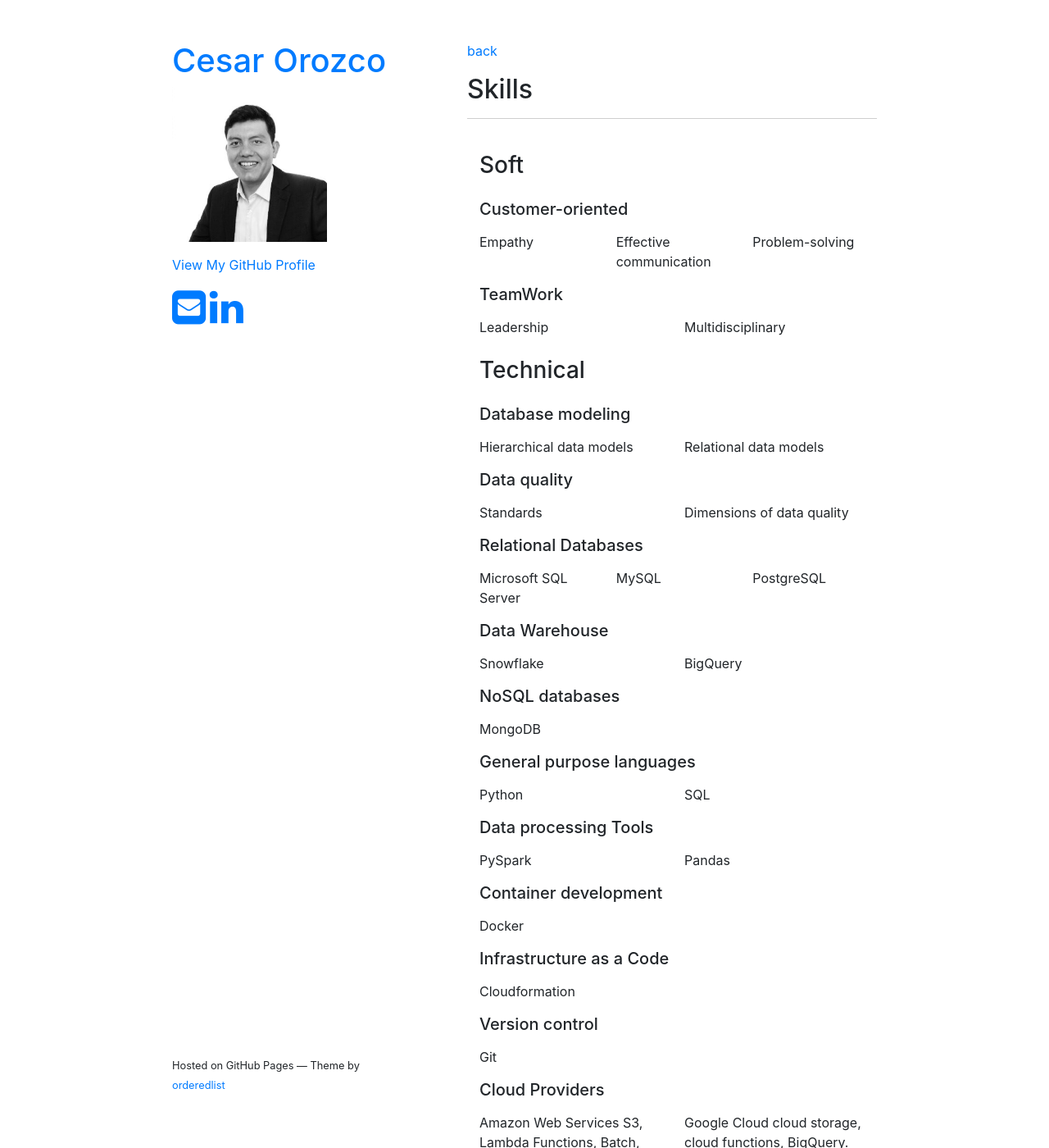
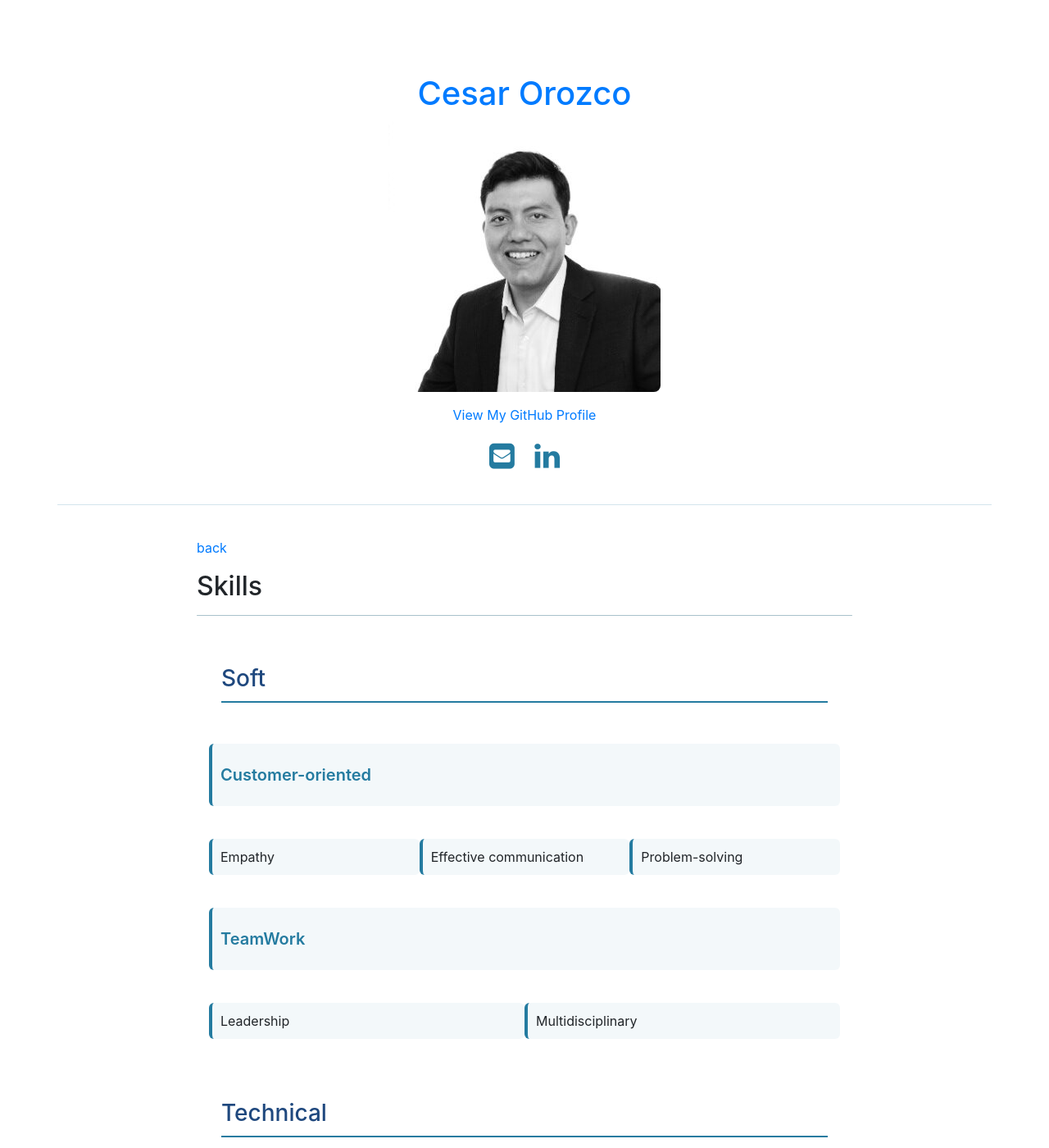
Before and after one commit to cesarorozcom/cesarorozcom.github.io, a Jekyll site: the page built from docs/skills.md, in a window 1280 px wide and 1400 px high. Shown: the whole window at 82% size. Built offline with Jekyll 4.4.1, drawn with Linux system fonts in a browser that asks for light colours.

Commit message:
site redesign

```diff
--- a/docs/_layouts/default.html
+++ b/docs/_layouts/default.html
@@ -41,13 +41,13 @@
         </ul>
         {% endif %}
         {% if site.data.social-media %}
-
-          {% assign socials = site.data.social-media %}
-          {% for entry in socials %}
-              {% assign key = entry | first %}
-                <a href="{{ socials[key].href }}{{ socials[key].id }}" title="{{ socials[key].title }}"><i class="fa {{ socials[key].fa-icon }}" style="font-size:48px;"></i></a>
-          {% endfor %}
-
+          <div class="social-links">
+            {% assign socials = site.data.social-media %}
+            {% for entry in socials %}
+                {% assign key = entry | first %}
+                  <a href="{{ socials[key].href }}{{ socials[key].id }}" title="{{ socials[key].title }}"><i class="fa {{ socials[key].fa-icon }}" style="font-size:36px; margin: 0 10px;"></i></a>
+            {% endfor %}
+          </div>
         {% endif %}
       </header>
       <section>
--- a/docs/_sass/jekyll-theme-minimal.scss
+++ b/docs/_sass/jekyll-theme-minimal.scss
@@ -1,16 +1,23 @@
 @import "fonts";
 @import "rouge-github";
+
+// Color Palette Variables
+$delft-blue: #1d3461;
+$davys-gray: #605f5e;
+$polynesian-blue: #1f487e;
+$imperial-red: #fb3640;
+$cerulean: #247ba0;
 
 body {
   background-color: #fff;
   padding:50px;
   font: 14px/1.5 "Noto Sans", "Helvetica Neue", Helvetica, Arial, sans-serif;
-  color:#727272;
+  color: $davys-gray;
   font-weight:400;
 }
 
 h1, h2, h3, h4, h5, h6 {
-  color:#222;
+  color: $delft-blue;
   margin:0 0 20px;
 }
 
@@ -27,20 +34,20 @@ h1 {
 }
 
 h2 {
-  color:#393939;
+  color: $polynesian-blue;
 }
 
 h3, h4, h5, h6 {
-  color:#494949;
+  color: $cerulean;
 }
 
 a {
-  color:#267CB9;
+  color: $cerulean;
   text-decoration:none;
 }
 
 a:hover, a:focus {
-  color:#069;
+  color: $imperial-red;
   font-weight: bold;
 }
 
@@ -56,231 +63,375 @@ a:hover small {
 }
 
 .wrapper {
-  width:860px;
-  margin:0 auto;
+  max-width: 1200px;
+  margin: 0 auto;
+  padding: 0 20px;
 }
 
 blockquote {
-  border-left:1px solid #e5e5e5;
-  margin:0;
-  padding:0 0 0 20px;
-  font-style:italic;
+  border-left: 4px solid $cerulean;
+  margin: 0;
+  padding: 0 0 0 20px;
+  font-style: italic;
+  background-color: rgba($cerulean, 0.05);
+  padding: 10px 20px;
+  border-radius: 4px;
 }
 
 code, pre {
-  font-family:Monaco, Bitstream Vera Sans Mono, Lucida Console, Terminal, Consolas, Liberation Mono, DejaVu Sans Mono, Courier New, monospace;
-  color:#333;
+  font-family: Monaco, Bitstream Vera Sans Mono, Lucida Console, Terminal, Consolas, Liberation Mono, DejaVu Sans Mono, Courier New, monospace;
+  color: $delft-blue;
 }
 
 pre {
-  padding:8px 15px;
-  background: #f8f8f8;
-  border-radius:5px;
-  border:1px solid #e5e5e5;
+  padding: 15px;
+  background: rgba($davys-gray, 0.05);
+  border-radius: 8px;
+  border: 1px solid rgba($cerulean, 0.2);
   overflow-x: auto;
 }
 
 table {
-  width:100%;
-  border-collapse:collapse;
+  width: 100%;
+  border-collapse: collapse;
+  margin: 20px 0;
 }
 
 th, td {
-  text-align:left;
-  padding:5px 10px;
-  border-bottom:1px solid #e5e5e5;
+  text-align: left;
+  padding: 12px;
+  border-bottom: 1px solid rgba($cerulean, 0.2);
 }
 
 dt {
-  color:#444;
-  font-weight:700;
+  color: $delft-blue;
+  font-weight: 700;
 }
 
 th {
-  color:#444;
+  color: $delft-blue;
+  background-color: rgba($cerulean, 0.1);
 }
 
 img {
-  max-width:70%;
+  max-width: 100%;
+  height: auto;
+  border-radius: 8px;
 }
 
 kbd {
-  background-color: #fafbfc;
-  border: 1px solid #c6cbd1;
-  border-bottom-color: #959da5;
-  border-radius: 3px;
-  box-shadow: inset 0 -1px 0 #959da5;
-  color: #444d56;
+  background-color: rgba($davys-gray, 0.1);
+  border: 1px solid rgba($cerulean, 0.3);
+  border-bottom-color: rgba($cerulean, 0.5);
+  border-radius: 4px;
+  box-shadow: inset 0 -1px 0 rgba($cerulean, 0.5);
+  color: $delft-blue;
   display: inline-block;
   font-size: 11px;
   line-height: 10px;
-  padding: 3px 5px;
+  padding: 4px 6px;
   vertical-align: middle;
 }
 
 header {
-  width:270px;
-  float:left;
-  position:fixed;
-  -webkit-font-smoothing:subpixel-antialiased;
+  text-align: center;
+  padding: 40px 0;
+  border-bottom: 1px solid rgba($cerulean, 0.2);
+  margin-bottom: 40px;
+}
+
+.social-links {
+  margin-top: 20px;
+}
+
+.social-links a {
+  color: $cerulean;
+  transition: color 0.3s ease;
+}
+
+.social-links a:hover {
+  color: $imperial-red;
+}
+
+// Navigation styles
+.nav {
+  margin: 30px 0;
+  text-align: center;
+}
+
+.nav-item {
+  display: inline-block;
+  margin: 0 15px;
+}
+
+.nav-link {
+  color: $cerulean;
+  text-decoration: none;
+  font-weight: 500;
+  padding: 10px 20px;
+  border-radius: 6px;
+  transition: all 0.3s ease;
+  border: 1px solid transparent;
+}
+
+.nav-link:hover {
+  color: $imperial-red;
+  background-color: rgba($cerulean, 0.1);
+  border-color: rgba($cerulean, 0.3);
+}
+
+// Badge styles
+.content .row {
+  margin: 20px 0;
+}
+
+.content .col {
+  text-align: center;
+  margin: 10px 0;
+}
+
+.content img {
+  max-width: 80px;
+  height: auto;
+  margin: 10px;
+  border-radius: 8px;
+  box-shadow: 0 2px 8px rgba($delft-blue, 0.2);
+  transition: transform 0.3s ease;
+}
+
+.content img:hover {
+  transform: scale(1.05);
+}
+
+// Skills page styles
+.container-fluid .row {
+  margin: 20px 0;
+}
+
+.container-fluid .col-md-12 h3 {
+  color: $polynesian-blue;
+  border-bottom: 2px solid $cerulean;
+  padding-bottom: 10px;
+  margin-bottom: 20px;
+}
+
+.container-fluid .col h5 {
+  color: $cerulean;
+  font-weight: 600;
+}
+
+.container-fluid .text-secondary {
+  color: $davys-gray !important;
+}
+
+.container-fluid .col {
+  margin: 10px 0;
+  padding: 10px;
+  background-color: rgba($cerulean, 0.05);
+  border-radius: 6px;
+  border-left: 4px solid $cerulean;
+}
+
+// Employment page styles
+.back {
+  text-align: center;
+  margin: 20px 0;
+}
+
+.back a {
+  color: $cerulean;
+  font-weight: 500;
+}
+
+.back a:hover {
+  color: $imperial-red;
 }
 
 ul.downloads {
-  list-style:none;
-  height:40px;
-  padding:0;
-  background: #f4f4f4;
-  border-radius:5px;
-  border:1px solid #e0e0e0;
-  width:270px;
+  list-style: none;
+  height: 50px;
+  padding: 0;
+  background: rgba($cerulean, 0.1);
+  border-radius: 8px;
+  border: 1px solid rgba($cerulean, 0.2);
+  width: 100%;
+  max-width: 400px;
+  margin: 20px auto;
+  display: flex;
 }
 
 .downloads li {
-  width:89px;
-  float:left;
-  border-right:1px solid #e0e0e0;
-  height:40px;
+  flex: 1;
+  border-right: 1px solid rgba($cerulean, 0.2);
+  height: 50px;
+}
+
+.downloads li:last-child {
+  border-right: none;
 }
 
 .downloads li:first-child a {
-  border-radius:5px 0 0 5px;
+  border-radius: 8px 0 0 8px;
 }
 
 .downloads li:last-child a {
-  border-radius:0 5px 5px 0;
+  border-radius: 0 8px 8px 0;
 }
 
 .downloads a {
-  line-height:1;
-  font-size:11px;
-  color:#676767;
-  display:block;
-  text-align:center;
-  padding-top:6px;
-  height:34px;
+  line-height: 1;
+  font-size: 12px;
+  color: $delft-blue;
+  display: block;
+  text-align: center;
+  padding-top: 8px;
+  height: 42px;
+  transition: background-color 0.3s ease;
 }
 
 .downloads a:hover, .downloads a:focus {
-  color:#675C5C;
-  font-weight:bold;
+  color: $imperial-red;
+  font-weight: bold;
+  background-color: rgba($cerulean, 0.2);
 }
 
 .downloads ul a:active {
-  background-color:#f0f0f0;
+  background-color: rgba($cerulean, 0.3);
 }
 
 strong {
-  color:#222;
-  font-weight:700;
-}
-
-.downloads li + li + li {
-  border-right:none;
-  width:89px;
+  color: $delft-blue;
+  font-weight: 700;
 }
 
 .downloads a strong {
-  font-size:14px;
-  display:block;
-  color:#222;
+  font-size: 14px;
+  display: block;
+  color: $delft-blue;
 }
 
 section {
-  width:500px;
-  float:right;
-  padding-bottom:50px;
+  padding-bottom: 50px;
+  max-width: 800px;
+  margin: 0 auto;
 }
 
 small {
-  font-size:11px;
+  font-size: 11px;
 }
 
 hr {
-  border:0;
-  background:#e5e5e5;
-  height:1px;
-  margin:0 0 20px;
+  border: 0;
+  background: rgba($cerulean, 0.3);
+  height: 2px;
+  margin: 30px 0;
+  border-radius: 1px;
 }
 
 footer {
-  width:270px;
-  float:left;
-  position:fixed;
-  bottom:50px;
-  -webkit-font-smoothing:subpixel-antialiased;
+  text-align: center;
+  padding: 40px 0;
+  border-top: 1px solid rgba($cerulean, 0.2);
+  margin-top: 60px;
+  color: $davys-gray;
 }
 
-@media print, screen and (max-width: 960px) {
-
-  div.wrapper {
-    width:auto;
-    margin:0;
+@media print, screen and (max-width: 768px) {
+  body {
+    padding: 20px;
   }
 
-  header, section, footer {
-    float:none;
-    position:static;
-    width:auto;
+  .wrapper {
+    padding: 0 10px;
   }
 
   header {
-    padding-right:320px;
+    padding: 20px 0;
+    margin-bottom: 20px;
   }
 
   section {
-    border:1px solid #e5e5e5;
-    border-width:1px 0;
-    padding:20px 0;
-    margin:0 0 20px;
+    padding-bottom: 30px;
   }
 
-  header a small {
-    display:inline;
+  footer {
+    padding: 20px 0;
+    margin-top: 40px;
   }
 
-  header ul {
-    position:absolute;
-    right:50px;
-    top:52px;
-  }
-}
-
-@media print, screen and (max-width: 720px) {
-  body {
-    word-wrap:break-word;
+  ul.downloads {
+    flex-direction: column;
+    height: auto;
+    max-width: 100%;
   }
 
-  header {
-    padding:0;
+  .downloads li {
+    border-right: none;
+    border-bottom: 1px solid rgba($cerulean, 0.2);
+    height: auto;
   }
 
-  header ul, header p.view {
-    position:static;
+  .downloads li:last-child {
+    border-bottom: none;
   }
 
-  pre, code {
-    word-wrap:normal;
+  .downloads a {
+    padding: 15px;
+    height: auto;
   }
 }
 
 @media print, screen and (max-width: 480px) {
   body {
-    padding:15px;
+    padding: 15px;
+    font-size: 13px;
   }
 
-  .downloads {
-    width:99%;
+  .wrapper {
+    padding: 0 5px;
   }
 
-  .downloads li, .downloads li + li + li {
-    width:33%;
+  h1 {
+    font-size: 24px;
+  }
+
+  h2 {
+    font-size: 20px;
+  }
+
+  h3 {
+    font-size: 18px;
+  }
+
+  blockquote {
+    padding: 10px 15px;
+  }
+
+  pre {
+    padding: 10px;
+    font-size: 12px;
+  }
+
+  table th, table td {
+    padding: 8px 6px;
+    font-size: 12px;
   }
 }
 
 @media print {
   body {
-    padding:0.4in;
-    font-size:12pt;
-    color:#444;
+    padding: 0.4in;
+    font-size: 12pt;
+    color: $davys-gray;
+  }
+
+  .wrapper {
+    max-width: none;
+    padding: 0;
+  }
+
+  header, footer {
+    border: none;
+    padding: 10px 0;
   }
 }
```
Also changed, not shown: docs/Gemfile.lock.
